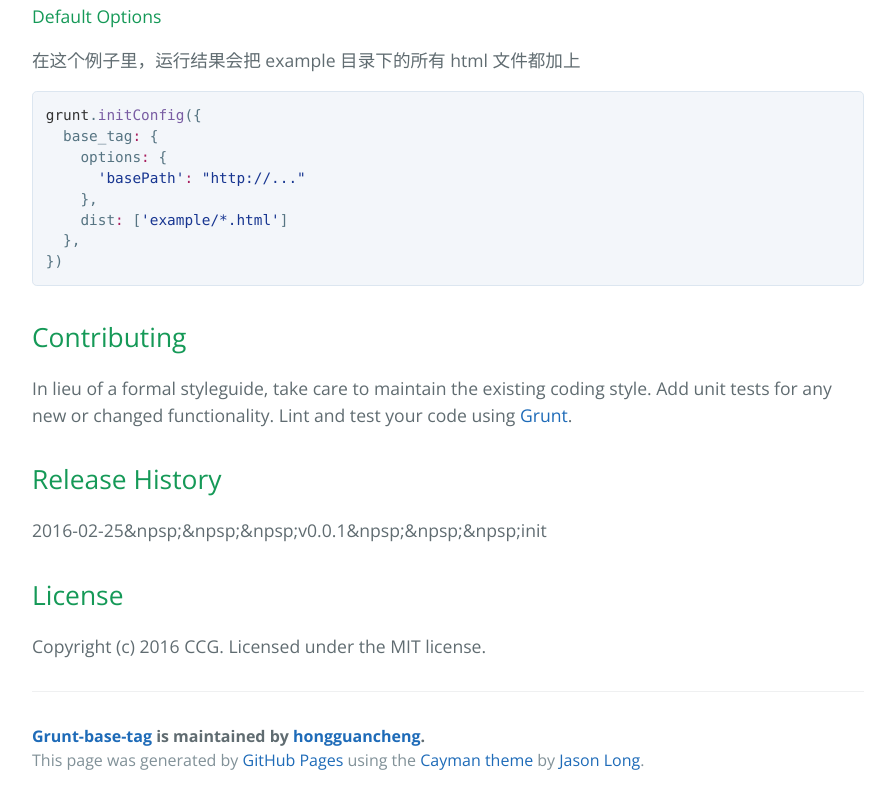
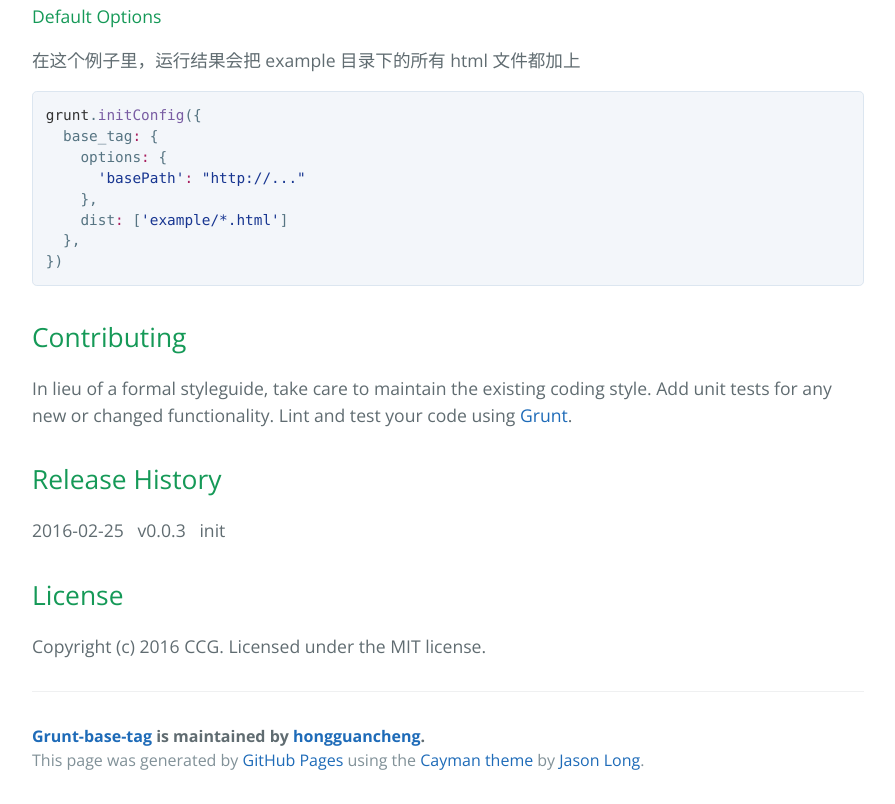
Before and after one commit to hongguancheng/grunt-base-tag, a plain HTML site: page index.html in a window 1280 px wide. Shown: the part 1660-2464 px from the top of the page, without its empty margins (192-1087 px from the left). Drawn offline with nearby package versions, Linux system fonts and the light colour scheme.

```diff
--- a/index.html
+++ b/index.html
@@ -94,7 +94,7 @@
 <h2>
 <a id="release-history" class="anchor" href="#release-history" aria-hidden="true"><span aria-hidden="true" class="octicon octicon-link"></span></a>Release History</h2>
 
-<p>2016-02-25&amp;npsp;&amp;npsp;&amp;npsp;v0.0.1&amp;npsp;&amp;npsp;&amp;npsp;init</p>
+<p>2016-02-25   v0.0.3   init</p>
 
 <h2>
 <a id="license" class="anchor" href="#license" aria-hidden="true"><span aria-hidden="true" class="octicon octicon-link"></span></a>License</h2>
```
Also changed, not shown: params.json (+1 -1 lines).
